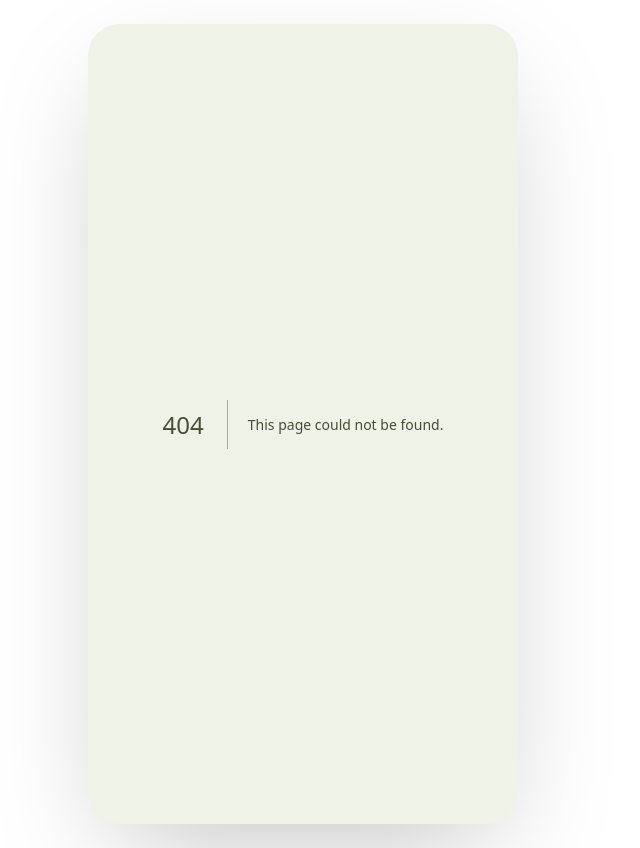
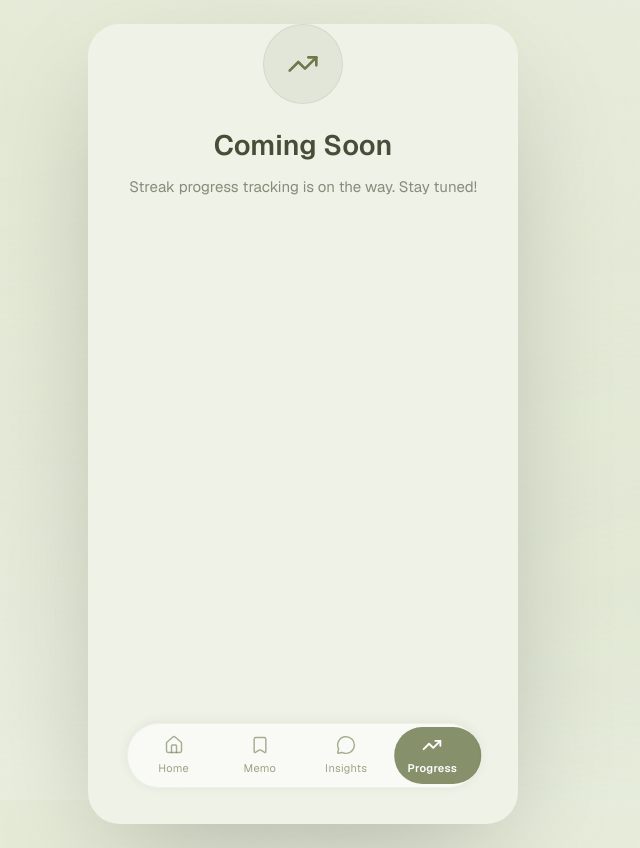
Before and after one commit to dthajal1/dear-me, a Next.js app in the folder dear-me-nextjs/: page /progress in a window 1280 px wide. Before the commit this address had no page. Shown: the whole page, without its empty margins (337-977 px from the left). Built offline with nearby package versions, Linux system fonts and the light colour scheme.

Commit message:
feat(nextjs): add Progress tab screen
Static coming-soon placeholder for /progress matching frame gnsrP
("Streak Progress — Coming Soon") in design.pen.

Co-Authored-By: Claude Sonnet 4.6 <noreply@anthropic.com>

```diff
--- /dev/null
+++ b/dear-me-nextjs/app/(tabs)/progress/page.tsx
@@ -0,0 +1,34 @@
+import { TrendingUp } from "lucide-react";
+
+export default function ProgressPage() {
+  return (
+    <div className="flex min-h-full flex-col items-center justify-center px-10 pb-4">
+      {/* Icon circle */}
+      <div
+        className="flex size-20 items-center justify-center rounded-full"
+        style={{
+          backgroundColor: "#2C331E10",
+          boxShadow: "inset 0 0 0 1px #2C331E12",
+        }}
+      >
+        <TrendingUp size={32} color="#6B7A48" />
+      </div>
+
+      {/* Text group */}
+      <div className="mt-6 flex flex-col items-center gap-3 text-center">
+        <h1
+          className="text-[28px] font-semibold leading-tight"
+          style={{ color: "#2C331EDD" }}
+        >
+          Coming Soon
+        </h1>
+        <p
+          className="text-[15px] leading-relaxed"
+          style={{ color: "#2C331E88" }}
+        >
+          Streak progress tracking is on the way. Stay tuned!
+        </p>
+      </div>
+    </div>
+  );
+}
```
